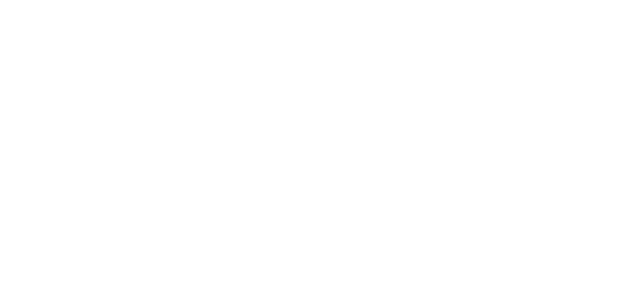
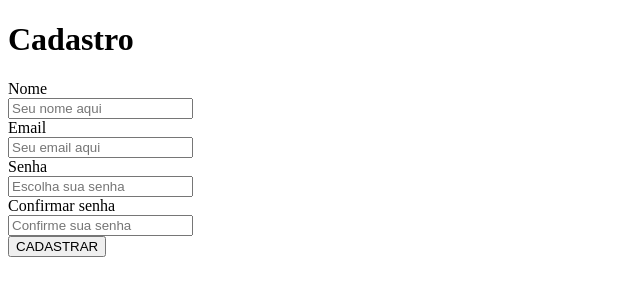
Before and after one commit to riversdiniz/form_cadastro, a plain HTML site: page index.html in a window 1280 px wide. Shown: the whole page, without its empty margins (0-640 px from the left). Drawn offline with Linux system fonts and the light colour scheme.

Commit message:
Alt e inserção dos conteúdo do formulário.

```diff
--- a/index.html
+++ b/index.html
@@ -4,9 +4,42 @@
     <meta charset="UTF-8">
     <meta http-equiv="X-UA-Compatible" content="IE=edge">
     <meta name="viewport" content="width=device-width, initial-scale=1.0">
-    <title>Document</title>
+    <link rel="preconnect" href="https://fonts.googleapis.com">
+    <link rel="preconnect" href="https://fonts.gstatic.com" crossorigin>
+    <link href="https://fonts.googleapis.com/css2?family=Orbitron:wght@400;700;900&display=swap" rel="stylesheet">
+    <link rel="stylesheet" href="">
+    <title>Cadastro</title>
 </head>
 <body>
+    <div class="form">
+        <form action="#">
+
+            <h1>Cadastro</h1>
+
+            <div>
+                <label for="nome">Nome</label><br>
+                <input type="text" name="nome" id="nome" placeholder="Seu nome aqui">
+            </div>
+
+            <div>
+                <label for="email">Email</label><br>
+                <input type="email" name="email" id="email" placeholder="Seu email aqui">
+            </div>
+
+            <div>
+                <label for="senha">Senha</label><br>
+                <input type="password" name="senha" id="senha" placeholder="Escolha sua senha">
+            </div>
+
+            <div>
+                <label for="senhaCon">Confirmar senha</label><br>
+                <input type="password" name="senhaCon" id="senhaCon" placeholder="Confirme sua senha">
+            </div>
+
+            <button>CADASTRAR</button>
+
+        </form>
+    </div>
 
 </body>
 </html>
```
